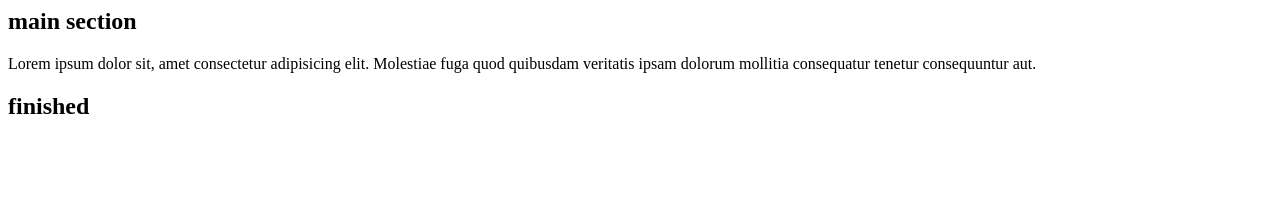
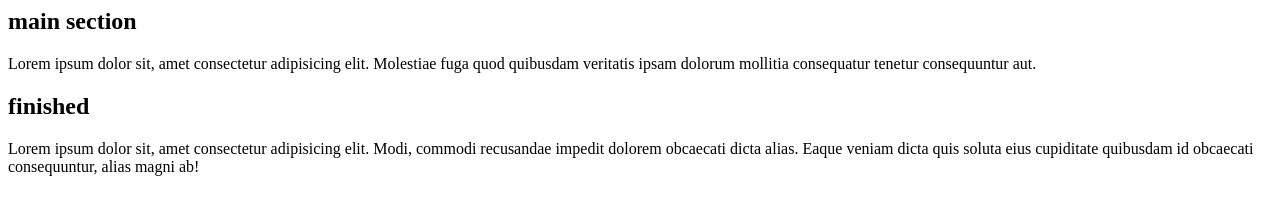
Before and after one commit to surajsk999sa/javaproject, a plain HTML site: page index.html in a window 1280 px wide. Drawn offline with Linux system fonts and the light colour scheme.

Commit message:
add all file in commit area

```diff
--- a/index.html
+++ b/index.html
@@ -10,7 +10,7 @@
         <h1>main section</h1>
         <p>Lorem ipsum dolor sit, amet consectetur adipisicing elit. Molestiae fuga quod quibusdam veritatis ipsam dolorum mollitia consequatur tenetur consequuntur aut.</p>
         <h2>finished</h2>
-
+        <p>Lorem ipsum dolor sit, amet consectetur adipisicing elit. Modi, commodi recusandae impedit dolorem obcaecati dicta alias. Eaque veniam dicta quis soluta eius cupiditate quibusdam id obcaecati consequuntur, alias magni ab!</p>
     </section>
 </body>
 </html>
```
